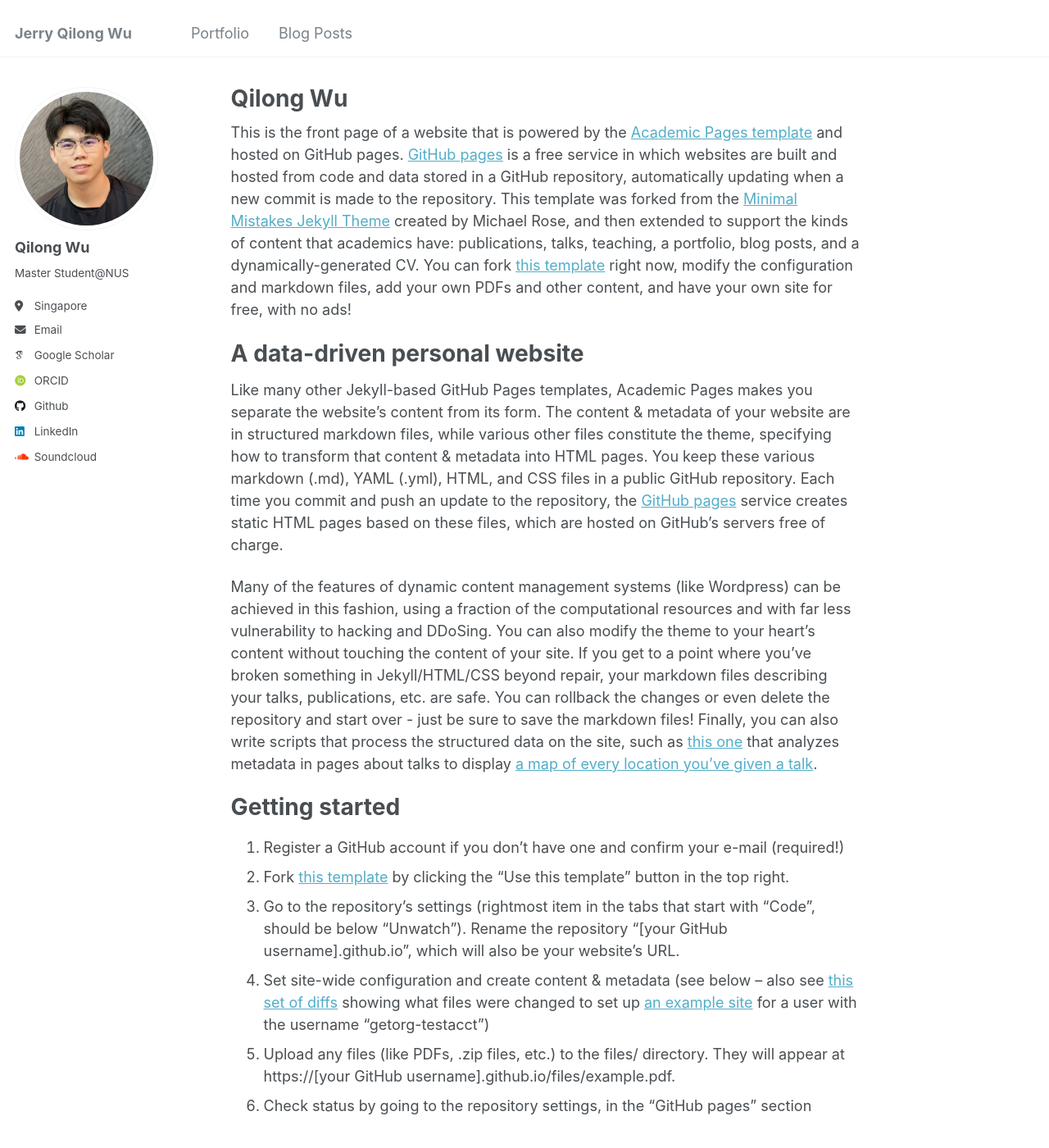
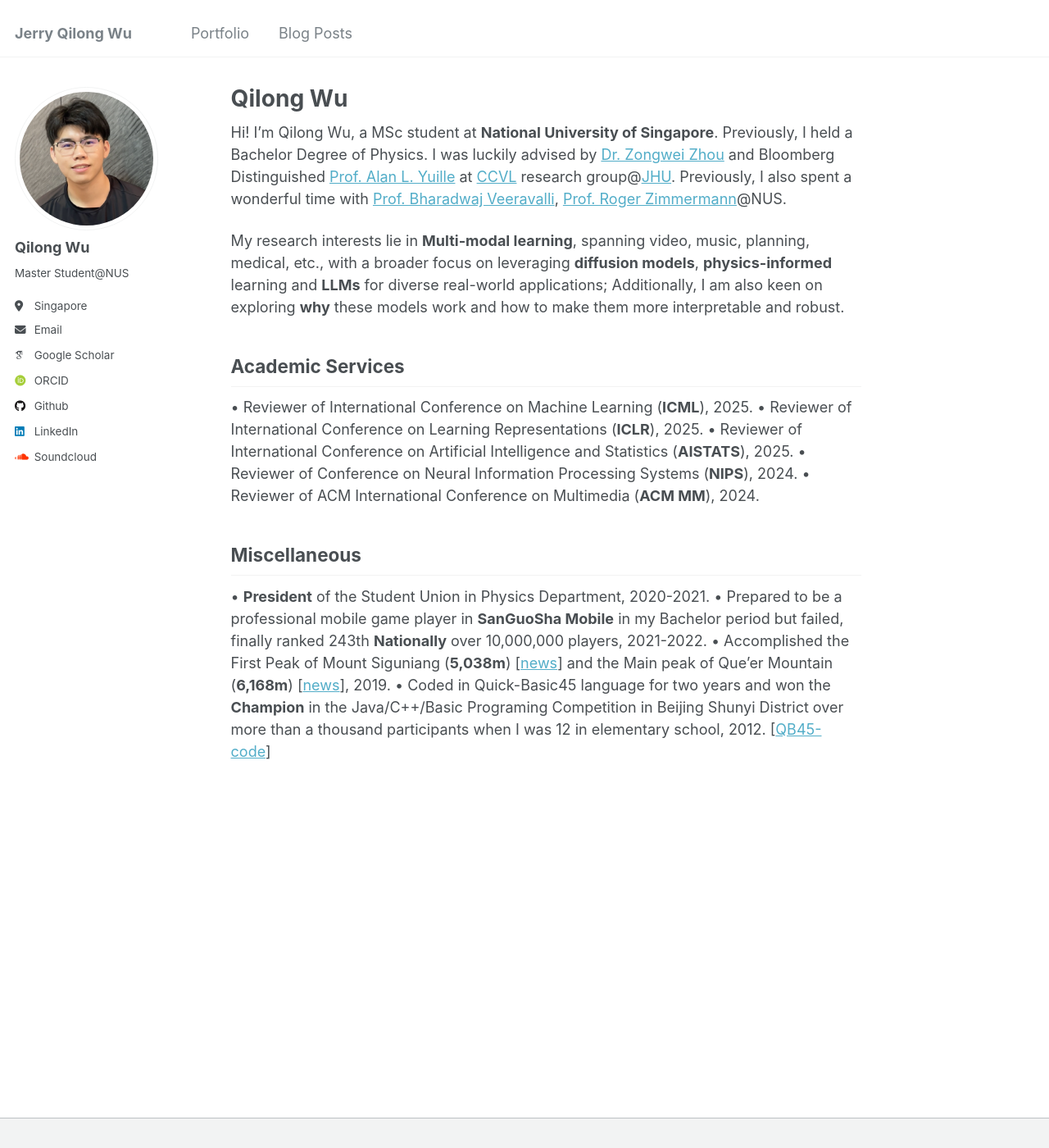
Before and after one commit to JerryWu-code/jerrywu-code.github.io, a Jekyll site: the page built from _pages/about.md, in a window 1280 px wide and 1400 px high. Shown: the whole window at 82% size. Built offline with Jekyll 4.4.1, drawn with Linux system fonts in a browser that asks for light colours; some web fonts are replaced; some of the changed text lies outside the part shown.

Commit message:
Add basic info.

```diff
--- a/_pages/about.md
+++ b/_pages/about.md
@@ -7,43 +7,21 @@ redirect_from:
   - /about.html
 ---
 
-This is the front page of a website that is powered by the [Academic Pages template](https://github.com/academicpages/academicpages.github.io) and hosted on GitHub pages. [GitHub pages](https://pages.github.com) is a free service in which websites are built and hosted from code and data stored in a GitHub repository, automatically updating when a new commit is made to the repository. This template was forked from the [Minimal Mistakes Jekyll Theme](https://mmistakes.github.io/minimal-mistakes/) created by Michael Rose, and then extended to support the kinds of content that academics have: publications, talks, teaching, a portfolio, blog posts, and a dynamically-generated CV. You can fork [this template](https://github.com/academicpages/academicpages.github.io) right now, modify the configuration and markdown files, add your own PDFs and other content, and have your own site for free, with no ads!
+Hi! I’m Qilong Wu, a MSc student at **National University of Singapore**. Previously, I held a Bachelor Degree of Physics. I was luckily advised by [Dr. Zongwei Zhou](https://www.zongweiz.com/) and Bloomberg Distinguished [Prof. Alan L. Yuille](https://www.cs.jhu.edu/~ayuille/) at [CCVL](https://ccvl.jhu.edu/) research group@[JHU](https://www.jhu.edu/). Previously, I also spent a wonderful time with [Prof. Bharadwaj Veeravalli](https://scholar.google.com/citations?user=IqAJttsAAAAJ&hl=en), [Prof. Roger Zimmermann](https://scholar.google.com.tw/citations?user=IDREwXEAAAAJ)@NUS.
 
-A data-driven personal website
-======
-Like many other Jekyll-based GitHub Pages templates, Academic Pages makes you separate the website's content from its form. The content & metadata of your website are in structured markdown files, while various other files constitute the theme, specifying how to transform that content & metadata into HTML pages. You keep these various markdown (.md), YAML (.yml), HTML, and CSS files in a public GitHub repository. Each time you commit and push an update to the repository, the [GitHub pages](https://pages.github.com/) service creates static HTML pages based on these files, which are hosted on GitHub's servers free of charge.
+My research interests lie in **Multi-modal learning**, spanning video, music, planning, medical, etc., with a broader focus on leveraging **diffusion models**, **physics-informed** learning and **LLMs** for diverse real-world applications; Additionally, I am also keen on exploring **why** these models work and how to make them more interpretable and robust.
 
-Many of the features of dynamic content management systems (like Wordpress) can be achieved in this fashion, using a fraction of the computational resources and with far less vulnerability to hacking and DDoSing. You can also modify the theme to your heart's content without touching the content of your site. If you get to a point where you've broken something in Jekyll/HTML/CSS beyond repair, your markdown files describing your talks, publications, etc. are safe. You can rollback the changes or even delete the repository and start over - just be sure to save the markdown files! Finally, you can also write scripts that process the structured data on the site, such as [this one](https://github.com/academicpages/academicpages.github.io/blob/master/talkmap.ipynb) that analyzes metadata in pages about talks to display [a map of every location you've given a talk](https://academicpages.github.io/talkmap.html).
+Academic Services
+------
+•	Reviewer of International Conference on Machine Learning (**ICML**), 2025.
+•	Reviewer of International Conference on Learning Representations (**ICLR**), 2025.
+•	Reviewer of International Conference on Artificial Intelligence and Statistics (**AISTATS**), 2025.
+•	Reviewer of Conference on Neural Information Processing Systems (**NIPS**), 2024.
+•	Reviewer of ACM International Conference on Multimedia (**ACM MM**), 2024.
 
-Getting started
-======
-1. Register a GitHub account if you don't have one and confirm your e-mail (required!)
-1. Fork [this template](https://github.com/academicpages/academicpages.github.io) by clicking the "Use this template" button in the top right.
-1. Go to the repository's settings (rightmost item in the tabs that start with "Code", should be below "Unwatch"). Rename the repository "[your GitHub username].github.io", which will also be your website's URL.
-1. Set site-wide configuration and create content & metadata (see below -- also see [this set of diffs](http://archive.is/3TPas) showing what files were changed to set up [an example site](https://getorg-testacct.github.io) for a user with the username "getorg-testacct")
-1. Upload any files (like PDFs, .zip files, etc.) to the files/ directory. They will appear at https://[your GitHub username].github.io/files/example.pdf.
-1. Check status by going to the repository settings, in the "GitHub pages" section
-
-Site-wide configuration
+Miscellaneous
 ------
-The main configuration file for the site is in the base directory in [_config.yml](https://github.com/academicpages/academicpages.github.io/blob/master/_config.yml), which defines the content in the sidebars and other site-wide features. You will need to replace the default variables with ones about yourself and your site's github repository. The configuration file for the top menu is in [_data/navigation.yml](https://github.com/academicpages/academicpages.github.io/blob/master/_data/navigation.yml). For example, if you don't have a portfolio or blog posts, you can remove those items from that navigation.yml file to remove them from the header.
-
-Create content & metadata
-------
-For site content, there is one markdown file for each type of content, which are stored in directories like _publications, _talks, _posts, _teaching, or _pages. For example, each talk is a markdown file in the [_talks directory](https://github.com/academicpages/academicpages.github.io/tree/master/_talks). At the top of each markdown file is structured data in YAML about the talk, which the theme will parse to do lots of cool stuff. The same structured data about a talk is used to generate the list of talks on the [Talks page](https://academicpages.github.io/talks), each [individual page](https://academicpages.github.io/talks/2012-03-01-talk-1) for specific talks, the talks section for the [CV page](https://academicpages.github.io/cv), and the [map of places you've given a talk](https://academicpages.github.io/talkmap.html) (if you run this [python file](https://github.com/academicpages/academicpages.github.io/blob/master/talkmap.py) or [Jupyter notebook](https://github.com/academicpages/academicpages.github.io/blob/master/talkmap.ipynb), which creates the HTML for the map based on the contents of the _talks directory).
-
-**Markdown generator**
-
-The repository includes [a set of Jupyter notebooks](https://github.com/academicpages/academicpages.github.io/tree/master/markdown_generator
-) that converts a CSV containing structured data about talks or presentations into individual markdown files that will be properly formatted for the Academic Pages template. The sample CSVs in that directory are the ones I used to create my own personal website at stuartgeiger.com. My usual workflow is that I keep a spreadsheet of my publications and talks, then run the code in these notebooks to generate the markdown files, then commit and push them to the GitHub repository.
-
-How to edit your site's GitHub repository
-------
-Many people use a git client to create files on their local computer and then push them to GitHub's servers. If you are not familiar with git, you can directly edit these configuration and markdown files directly in the github.com interface. Navigate to a file (like [this one](https://github.com/academicpages/academicpages.github.io/blob/master/_talks/2012-03-01-talk-1.md) and click the pencil icon in the top right of the content preview (to the right of the "Raw | Blame | History" buttons). You can delete a file by clicking the trashcan icon to the right of the pencil icon. You can also create new files or upload files by navigating to a directory and clicking the "Create new file" or "Upload files" buttons.
-
-Example: editing a markdown file for a talk
-![Editing a markdown file for a talk](/images/editing-talk.png)
-
-For more info
-------
-More info about configuring Academic Pages can be found in [the guide](https://academicpages.github.io/markdown/), the [growing wiki](https://github.com/academicpages/academicpages.github.io/wiki), and you can always [ask a question on GitHub](https://github.com/academicpages/academicpages.github.io/discussions). The [guides for the Minimal Mistakes theme](https://mmistakes.github.io/minimal-mistakes/docs/configuration/) (which this theme was forked from) might also be helpful.
+•	**President** of the Student Union in Physics Department, 2020-2021.
+•	Prepared to be a professional mobile game player in **SanGuoSha Mobile** in my Bachelor period but failed, finally ranked 243th **Nationally** over 10,000,000 players, 2021-2022.
+•	Accomplished the First Peak of Mount Siguniang (**5,038m**) [[news](http://bbs.lvye.cn/thread-2635185-1-1.html)] and the Main peak of Que’er Mountain (**6,168m**) [[news](http://bbs.lvye.cn/thread-2635578-1-1.html)], 2019.
+•	Coded in Quick-Basic45 language for two years and won the **Champion** in the Java/C++/Basic Programing Competition in Beijing Shunyi District over more than a thousand participants when I was 12 in elementary school, 2012. [[QB45-code](https://github.com/JerryWu-code/Code-Memory)]
```
